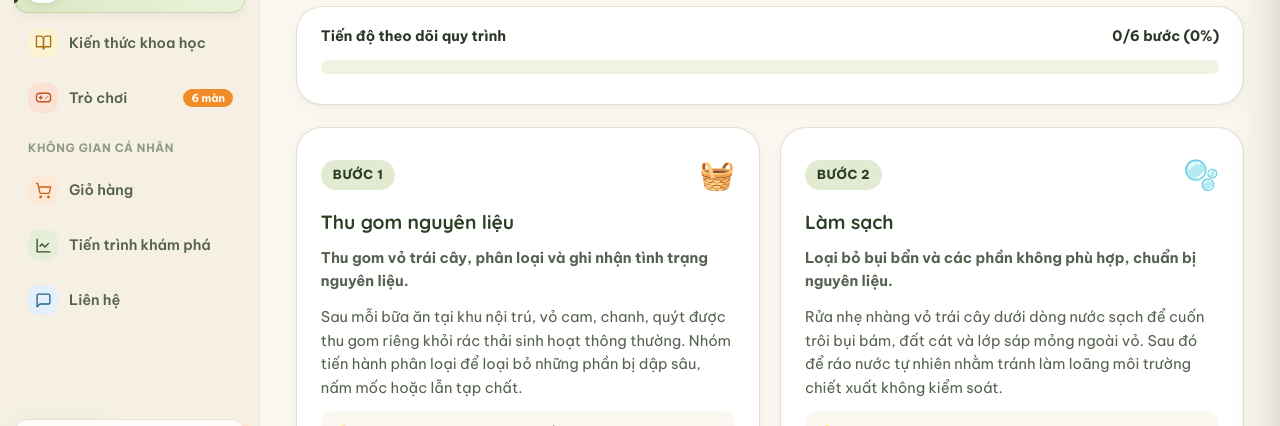
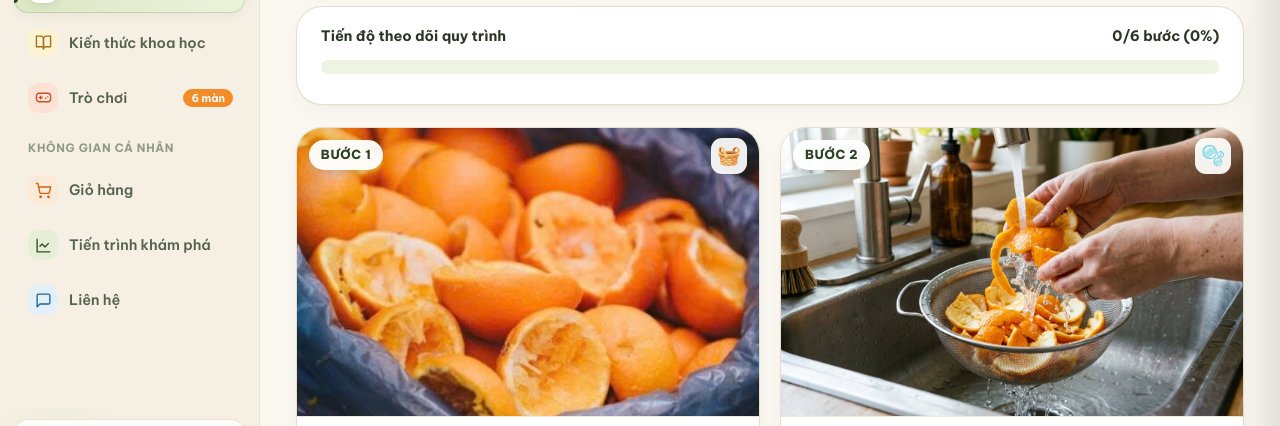
Before and after one commit to libia209/PEELVERSE-, a plain HTML site: page index.html in a window 1280 px wide. Both pictures are taken after a click on the button "Xem quy trình 6 bước →". Shown: the part 297-723 px from the top of the page. Drawn offline with Linux system fonts and the light colour scheme.

Commit message:
Add process step photographs (all 6 steps) with clean framing and hover zoom

```diff
--- a/css/styles.css
+++ b/css/styles.css
@@ -3700,3 +3700,78 @@ body.in-game-play .back-to-top {
     bottom: calc(82px + env(safe-area-inset-bottom));
   }
 }
+
+
+/* ===== PROCESS STEP PHOTOGRAPH CARDS ===== */
+.process-card {
+  padding: 0;
+  overflow: hidden;
+}
+
+.process-media {
+  position: relative;
+  width: 100%;
+  aspect-ratio: 16 / 10;
+  overflow: hidden;
+  background: var(--bg-sage-soft);
+  border-bottom: 1px solid var(--border-soft);
+}
+
+.process-media img {
+  width: 100%;
+  height: 100%;
+  object-fit: cover;
+  transition: transform 0.4s var(--ease-out-expo);
+}
+
+.process-media-badge {
+  position: absolute;
+  top: 12px;
+  left: 12px;
+  background: rgba(255, 255, 255, 0.94);
+  backdrop-filter: blur(6px);
+  box-shadow: 0 3px 10px rgba(44, 64, 38, 0.14);
+}
+
+.process-media-emoji {
+  position: absolute;
+  top: 10px;
+  right: 12px;
+  width: 36px;
+  height: 36px;
+  border-radius: 11px;
+  background: rgba(255, 255, 255, 0.92);
+  backdrop-filter: blur(6px);
+  display: inline-flex;
+  align-items: center;
+  justify-content: center;
+  font-size: 1.2rem;
+  box-shadow: 0 3px 10px rgba(44, 64, 38, 0.12);
+}
+
+.process-card-body {
+  padding: 20px 22px 22px;
+  display: flex;
+  flex-direction: column;
+  gap: 10px;
+  flex: 1;
+}
+
+@media (hover: hover) and (pointer: fine) {
+  .process-card:hover {
+    transform: translateY(-4px);
+    box-shadow: var(--shadow-card-hover);
+  }
+  .process-card:hover .process-media img {
+    transform: scale(1.04);
+  }
+}
+
+@media (max-width: 319px) {
+  .process-media {
+    aspect-ratio: 16 / 9;
+  }
+  .process-card-body {
+    padding: 12px;
+  }
+}
--- a/index.html
+++ b/index.html
@@ -16,7 +16,7 @@
   <link rel="preconnect" href="https://fonts.googleapis.com" />
   <link rel="preconnect" href="https://fonts.gstatic.com" crossorigin />
   <link href="https://fonts.googleapis.com/css2?family=Be+Vietnam+Pro:ital,wght@0,400;0,500;0,600;0,700;0,800;1,400&family=Quicksand:wght@600;700&display=swap" rel="stylesheet" />
-  <link rel="stylesheet" href="css/styles.css?v=8" />
+  <link rel="stylesheet" href="css/styles.css?v=9" />
 </head>
 <body>
   <!-- Slim Top Route Progress Bar -->
@@ -343,8 +343,8 @@
   <!-- Toast Container -->
   <div id="toastContainer" class="toast-container" aria-live="polite"></div>
 
-  <script src="js/data.js?v=8"></script>
-  <script src="js/games.js?v=8"></script>
-  <script src="js/app.js?v=8"></script>
+  <script src="js/data.js?v=9"></script>
+  <script src="js/games.js?v=9"></script>
+  <script src="js/app.js?v=9"></script>
 </body>
 </html>
--- a/js/app.js
+++ b/js/app.js
@@ -1054,10 +1054,19 @@
             const checked = state.completedSteps.includes(s.step);
             return `
             <article class="process-card ${checked ? 'completed' : ''}" data-step-card="${s.step}">
-              <div class="process-card-top">
+              ${
+                s.image
+                  ? `<div class="process-media">
+                      <img src="${s.image}" alt="Bước ${s.step}: ${s.title}" loading="lazy" />
+                      <span class="step-badge process-media-badge">Bước ${s.step}</span>
+                      <span class="process-media-emoji">${s.emoji}</span>
+                    </div>`
+                  : `<div class="process-card-top">
                       <span class="step-badge">Bước ${s.step}</span>
                       <span class="step-emoji">${s.emoji}</span>
-              </div>
+                    </div>`
+              }
+              <div class="process-card-body">
                 <h3>${s.title}</h3>
                 <p><strong>${s.summary}</strong></p>
                 <p>${s.details}</p>
@@ -1067,6 +1076,7 @@
                 <button class="step-check-btn ${checked ? 'checked' : ''}" data-step="${s.step}">
                   ${checked ? '✓ Đã nắm rõ bước này' : '○ Đánh dấu đã tìm hiểu'}
                 </button>
+              </div>
             </article>
           `;
           })
--- a/js/data.js
+++ b/js/data.js
@@ -159,6 +159,7 @@ window.PEELVERSE_DATA = {
       step: 1,
       title: 'Thu gom nguyên liệu',
       emoji: '🧺',
+      image: 'assets/images/step-1-collect.jpg',
       summary: 'Thu gom vỏ trái cây, phân loại và ghi nhận tình trạng nguyên liệu.',
       details: 'Sau mỗi bữa ăn tại khu nội trú, vỏ cam, chanh, quýt được thu gom riêng khỏi rác thải sinh hoạt thông thường. Nhóm tiến hành phân loại để loại bỏ những phần bị dập sâu, nấm mốc hoặc lẫn tạp chất.',
       tip: 'Ghi chép khối lượng và độ tươi của vỏ giúp theo dõi sự đồng nhất giữa các mẻ thử nghiệm.'
@@ -167,6 +168,7 @@ window.PEELVERSE_DATA = {
       step: 2,
       title: 'Làm sạch',
       emoji: '🫧',
+      image: 'assets/images/step-2-wash.jpg',
       summary: 'Loại bỏ bụi bẩn và các phần không phù hợp, chuẩn bị nguyên liệu.',
       details: 'Rửa nhẹ nhàng vỏ trái cây dưới dòng nước sạch để cuốn trôi bụi bám, đất cát và lớp sáp mỏng ngoài vỏ. Sau đó để ráo nước tự nhiên nhằm tránh làm loãng môi trường chiết xuất không kiểm soát.',
       tip: 'Không ngâm vỏ quá lâu trong nước nóng vì có thể làm thất thoát sớm tinh dầu dễ bay hơi.'
@@ -175,6 +177,7 @@ window.PEELVERSE_DATA = {
       step: 3,
       title: 'Sơ chế',
       emoji: '✂️',
+      image: 'assets/images/step-3-prep.jpg',
       summary: 'Chuẩn bị nguyên liệu với kích thước tương đối đồng đều để thuận tiện nghiên cứu.',
       details: 'Cắt vỏ trái cây thành các miếng nhỏ kích thước khoảng 1.5 – 2 cm. Việc tăng diện tích bề mặt tiếp xúc giúp dung môi dễ dàng thấm vào các túi tinh dầu và đẩy nhanh quá trình khuếch tán hợp chất.',
       tip: 'Kích thước đồng đều giúp quá trình chiết xuất diễn ra đều hơn và dễ lọc hơn ở bước sau.'
@@ -183,6 +186,7 @@ window.PEELVERSE_DATA = {
       step: 4,
       title: 'Nghiên cứu chiết xuất',
       emoji: '⚗️',
+      image: 'assets/images/step-4-extract.jpg',
       summary: 'Quan sát sự chuyển dịch của một số hợp chất từ nguyên liệu thực vật sang môi trường dung dịch.',
       details: 'Cho vỏ trái cây đã sơ chế cùng thanh quế vào bình thủy tinh sạch, thêm giấm trắng ngập nguyên liệu và đậy kín nắp. Đặt nơi thoáng mát, tránh ánh nắng trực tiếp và quan sát sự thay đổi màu sắc, mùi hương theo từng ngày.',
       tip: 'Lắc nhẹ bình định kỳ giúp tăng khả năng tiếp xúc giữa bề mặt vỏ và dung môi.'
@@ -191,6 +195,7 @@ window.PEELVERSE_DATA = {
       step: 5,
       title: 'Lọc',
       emoji: '🫖',
+      image: 'assets/images/step-5-filter.jpg',
       summary: 'Tách phần nguyên liệu rắn khỏi dung dịch thu được.',
       details: 'Sử dụng rây lọc mịn hoặc vải lọc sạch để tách hoàn toàn bã vỏ trái cây, cặn quế và các hạt lơ lửng khỏi phần dịch chiết lỏng. Bã vỏ sau khi lọc có thể tiếp tục mang đi ủ phân hữu cơ.',
       tip: 'Lọc 2 lần (lọc thô rồi lọc tinh) giúp dung dịch trong hơn và không làm nghẹt vòi phun.'
@@ -199,6 +204,7 @@ window.PEELVERSE_DATA = {
       step: 6,
       title: 'Hoàn thiện và đánh giá mẫu thử',
       emoji: '✨',
+      image: 'assets/images/step-6-evaluate.jpg',
       summary: 'Pha loãng theo tỉ lệ phù hợp, bảo quản và đánh giá hiệu quả thực tế.',
       details: 'Pha dịch chiết thu được với nước sạch theo tỉ lệ nghiên cứu, chiết vào chai xịt có nhãn ghi ngày thực hiện. Tiến hành kiểm tra cảm quan (màu sắc, mùi hương), đo độ pH và thử nghiệm lau các vết bẩn nhẹ trên bàn ăn.',
       tip: 'Bảo quản mẫu thử nơi râm mát, tránh ánh nắng để duy trì hương thơm tự nhiên lâu hơn.'
```
Also changed, not shown: assets/images/step-1-collect.jpg (added), assets/images/step-2-wash.jpg (added), assets/images/step-3-prep.jpg (added), assets/images/step-4-extract.jpg (added), assets/images/step-5-filter.jpg (added), assets/images/step-6-evaluate.jpg (added). Lines whose indentation alone changed are shown as unchanged.
